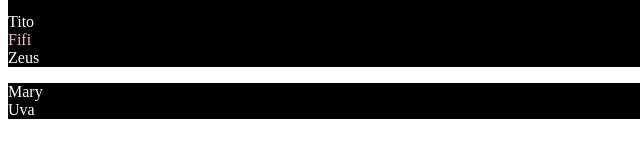
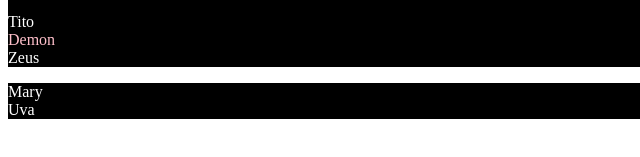
Before and after one commit to tito657175/CSSpracticework, a plain HTML site: page index.html in a window 1280 px wide. Shown: the part 313-470 px from the top of the page, 0-640 px from the left. Drawn offline with Linux system fonts and the light colour scheme.

Commit message:
Correct titos first born, accurate name

```diff
--- a/index.html
+++ b/index.html
@@ -35,7 +35,7 @@
         </p>
         <p>
         <div class="kid_2">Tito
-            <div class="grand_kid_1">Fifi</div>
+            <div class="grand_kid_1">Demon</div>
             <div class="grand_kid_2">Zeus</div>
         </div>
         </p>
```
